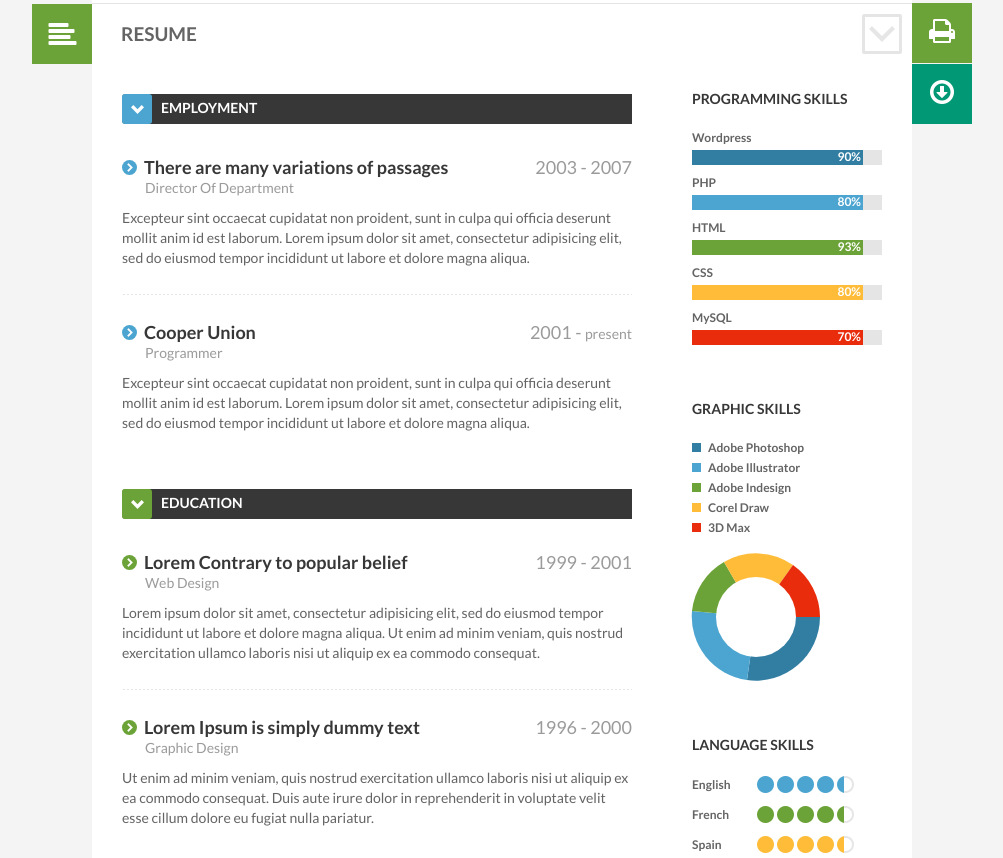
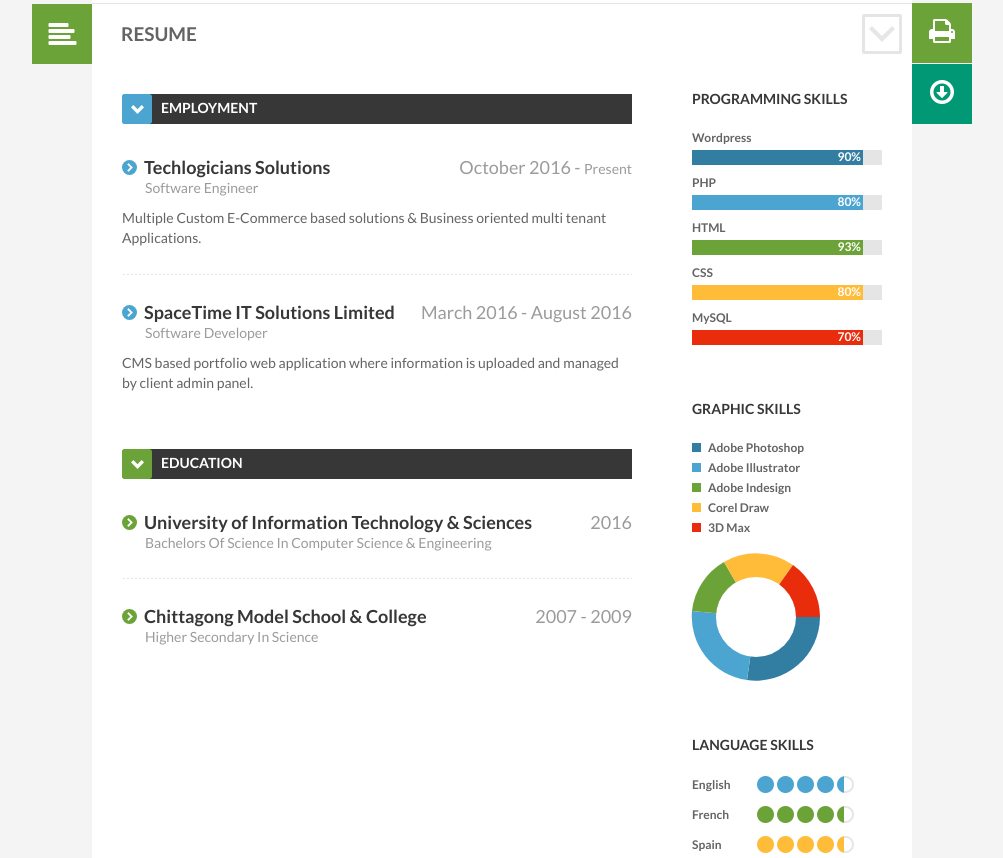
Before and after one commit to alaminshakeel/alaminshakeel.github.io, a plain HTML site: page index.html in a window 1280 px wide. Shown: the part 475-1333 px from the top of the page, without its empty margins (138-1141 px from the left). Drawn offline with Linux system fonts and the light colour scheme; some packages are replaced by stand-ins of ours.

Commit message:
Updated Experience & Education

```diff
--- a/index.html
+++ b/index.html
@@ -127,22 +127,22 @@
                   <div class="category_body resume_category_body">
                     <article class="post resume_post resume_post_1 first even">
                       <div class="post_header resume_post_header">
-                        <div class="resume_period"> <span class="period_from">2003</span> - <span class="period_to">2007</span> </div>
-                        <h4 class="post_title"><span class="post_title_icon aqua"></span><a href="post-text.html">There are many variations of passages</a></h4>
-                        <h5 class="post_subtitle">Director of department</h5>
+                        <div class="resume_period"> <span class="period_from">October 2016</span> - <span class="period_to period_present">Present</span> </div>
+                        <h4 class="post_title"><span class="post_title_icon aqua"></span><a href="post-text.html">Techlogicians Solutions</a></h4>
+                        <h5 class="post_subtitle">Software Engineer</h5>
                       </div>
                       <div class="post_body resume_post_body">
-                        <p>Excepteur sint occaecat cupidatat non proident, sunt in culpa qui officia deserunt mollit anim id est laborum. Lorem ipsum dolor sit amet, consectetur adipisicing elit, sed do eiusmod tempor incididunt ut labore et dolore magna aliqua.</p>
+                        <p>Multiple Custom E-Commerce based solutions & Business oriented multi tenant Applications.</p>
                       </div>
                     </article>
                     <article class="post resume_post resume_post_2 odd">
                       <div class="post_header resume_post_header">
-                        <div class="resume_period"> <span class="period_from">2001</span> - <span class="period_to period_present">present</span> </div>
-                        <h4 class="post_title"><span class="post_title_icon aqua"></span><a href="post-text.html">Cooper Union</a></h4>
-                        <h5 class="post_subtitle">Programmer</h5>
+                        <div class="resume_period"> <span class="period_from">March 2016</span> - <span class="period_to">August 2016</span> </div>
+                        <h4 class="post_title"><span class="post_title_icon aqua"></span><a href="post-text.html">SpaceTime IT Solutions Limited</a></h4>
+                        <h5 class="post_subtitle">Software Developer</h5>
                       </div>
                       <div class="post_body resume_post_body">
-                        <p>Excepteur sint occaecat cupidatat non proident, sunt in culpa qui officia deserunt mollit anim id est laborum. Lorem ipsum dolor sit amet, consectetur adipisicing elit, sed do eiusmod tempor incididunt ut labore et dolore magna aliqua.</p>
+                        <p>CMS based portfolio web application where information is uploaded and managed  by client admin panel.</p>
                       </div>
                     </article>
                   </div>
@@ -156,23 +156,23 @@
                   <div class="category_body resume_category_body">
                     <article class="post resume_post resume_post_1 first even">
                       <div class="post_header resume_post_header">
-                        <div class="resume_period"> <span class="period_from">1999</span> - <span class="period_to">2001</span> </div>
-                        <h4 class="post_title"><span class="post_title_icon green"></span><a href="post-text.html">Lorem Contrary to popular belief</a></h4>
-                        <h5 class="post_subtitle">Web design</h5>
+                        <div class="resume_period"><span class="period_to">2016</span> </div>
+                        <h4 class="post_title"><span class="post_title_icon green"></span><a href="post-text.html">University of Information Technology & Sciences</a></h4>
+                        <h5 class="post_subtitle">Bachelors of Science in Computer Science & Engineering</h5>
                       </div>
-                      <div class="post_body resume_post_body">
+                      <!-- <div class="post_body resume_post_body">
                         <p>Lorem ipsum dolor sit amet, consectetur adipisicing elit, sed do eiusmod tempor incididunt ut labore et dolore magna aliqua. Ut enim ad minim veniam, quis nostrud exercitation ullamco laboris nisi ut aliquip ex ea commodo consequat.</p>
-                      </div>
+                      </div> -->
                     </article>
                     <article class="post resume_post resume_post_2 odd">
                       <div class="post_header resume_post_header">
-                        <div class="resume_period"> <span class="period_from">1996</span> - <span class="period_to">2000</span> </div>
-                        <h4 class="post_title"><span class="post_title_icon green"></span><a href="post-text.html">Lorem Ipsum is simply dummy text</a></h4>
-                        <h5 class="post_subtitle">Graphic design</h5>
+                        <div class="resume_period"> <span class="period_from">2007</span> - <span class="period_to">2009</span> </div>
+                        <h4 class="post_title"><span class="post_title_icon green"></span><a href="post-text.html">Chittagong Model School & College</a></h4>
+                        <h5 class="post_subtitle">Higher Secondary in Science</h5>
                       </div>
-                      <div class="post_body resume_post_body">
+                      <!-- <div class="post_body resume_post_body">
                         <p>Ut enim ad minim veniam, quis nostrud exercitation ullamco laboris nisi ut aliquip ex ea commodo consequat. Duis aute irure dolor in reprehenderit in voluptate velit esse cillum dolore eu fugiat nulla pariatur.</p>
-                      </div>
+                      </div> -->
                     </article>
                   </div>
                   <!-- /category_body -->
```
